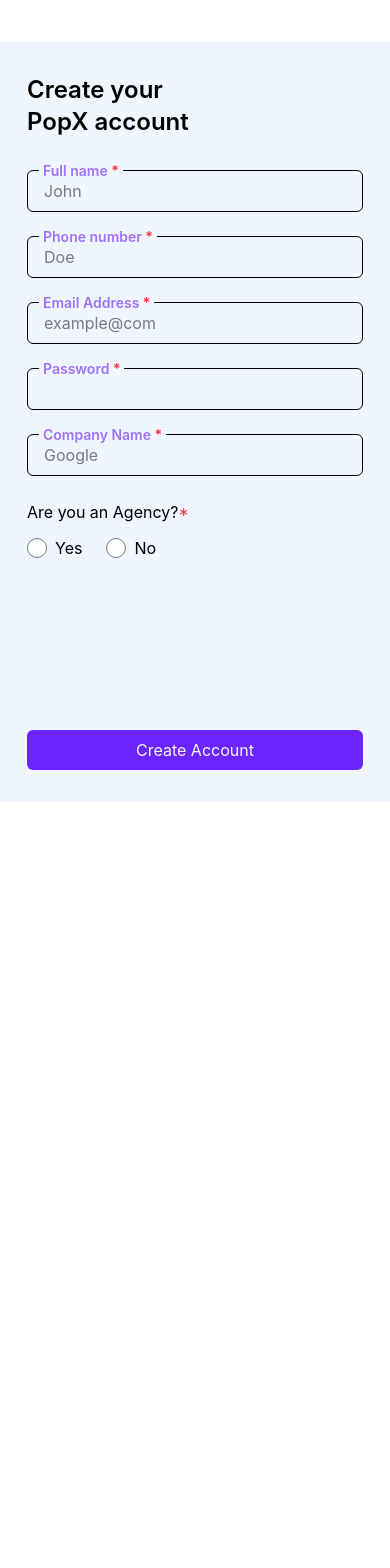
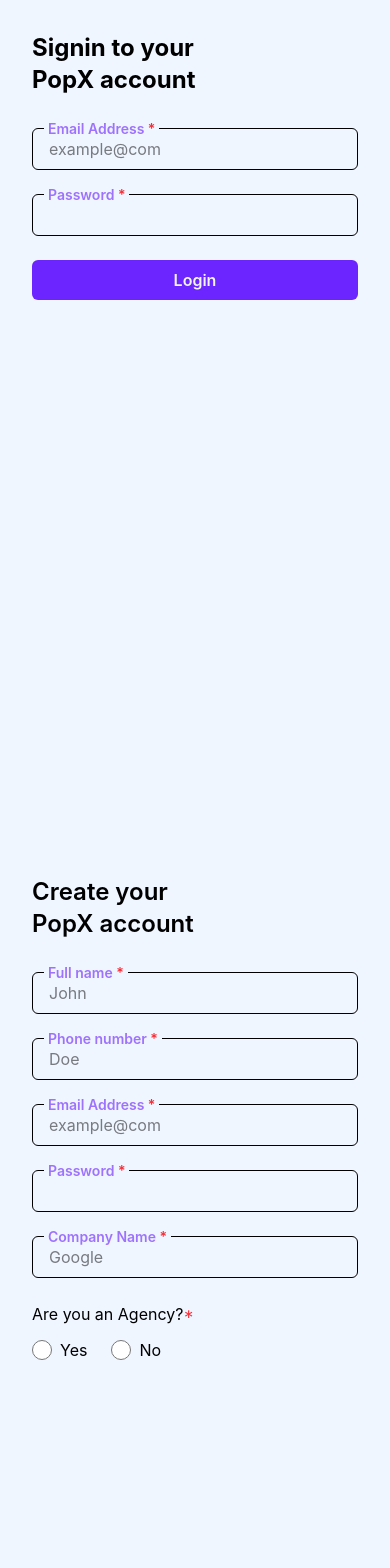
Before and after one commit to codamee/educase-assignment-reactjs, a React (Vite) app: page / in a window 390 px wide. Shown: the top 1568 px of the page. Before the commit the page ends 844 px from the top, so only its background shows below. Built offline with nearby package versions, Linux system fonts and the light colour scheme.

Commit message:
feat : add the mobile responsviness for create and sigin pages

```diff
--- a/src/App.jsx
+++ b/src/App.jsx
@@ -1,6 +1,8 @@
 import { useState } from 'react'
 import Welcome from './components/welcome'
 import Signin from './components/Signin'
+import Create from './components/Create'
+
 
 function App() {
   const [count, setCount] = useState(0)
@@ -8,7 +10,8 @@
   return (
     <>
       {/* <Welcome /> */}
-      <Signin/>
+      <Signin />
+      <Create/>
     </>
   )
 }
--- a/src/components/Create.jsx
+++ b/src/components/Create.jsx
@@ -2,7 +2,49 @@
 
 const Create = () => {
   return (
-    <div>Create</div>
+    <div className='h-screen flex flex-col justify-center items-center'>
+            <div className=' w-full bg-blue-50 h-full xl:h-[90%] flex flex-col justify-between gap-10 p-8 sm:rounded-xl'>
+                <div className='flex flex-col gap-8'>
+                    <h2 className='text-2xl w-1/2 font-semibold'>Create your PopX account</h2>
+                    <form action="" className='flex flex-col gap-6 '>
+                        <div className='relative'>
+                            <label htmlFor="fullname" className='text-[#9e72fc] text-[14px] -top-2.5 left-3 font-semibold absolute bg-blue-50 px-1'>Full name <span className='text-red-500 '>*</span></label>
+                            <input className='border px-4 py-2 w-full rounded-md' type="text" name="fullname" id="fullname" required placeholder='John' />
+                        </div>
+                        <div className='relative'>
+                            <label htmlFor="phno" className='text-[#9e72fc] text-[14px] -top-2.5 left-3 font-semibold absolute bg-blue-50 px-1'>Phone number <span className='text-red-500 '>*</span></label>
+                            <input className='border px-4 py-2 w-full rounded-md' type="tel" name="phno" id="phno" required placeholder='Doe' />
+                        </div>
+                        <div className='relative'>
+                            <label htmlFor="email" className='text-[#9e72fc] text-[14px] -top-2.5 left-3 font-semibold absolute bg-blue-50 px-1'>Email Address <span className='text-red-500 '>*</span></label>
+                            <input className='border px-4 py-2 w-full rounded-md' type="email" name="email" id="email" required placeholder='example@com' />
+                        </div>
+                        <div className='relative'>
+                            <label htmlFor="password" className='text-[#9e72fc] text-[14px] -top-2.5 left-3 font-semibold absolute bg-blue-50 px-1'>Password <span className='text-red-500 '>*</span></label>
+                            <input className='border px-4 py-2 w-full rounded-md' type="password" name="password" id="password" required  />
+                        </div>
+                        <div className='relative'>
+                            <label htmlFor="company" className='text-[#9e72fc] text-[14px] -top-2.5 left-3 font-semibold absolute bg-blue-50 px-1'>Company Name <span className='text-red-500 '>*</span></label>
+                            <input className='border px-4 py-2 w-full rounded-md' type="text" name="company" id="company" required placeholder='Google' />
+                        </div>
+                        <div className='flex flex-col gap-3'>
+                            <p>Are you an Agency?<span className='text-red-500'>*</span></p>
+                            <div className='flex  gap-6'>
+                                <div className='flex gap-2 cursor-pointer'>
+                                    <input type="radio" name="agency" id="yes" className='w-5 ' />
+                                    <label htmlFor="yes" className='cursor-pointer'>Yes</label>
+                                </div>
+                                <div className='flex gap-2 cursor-pointer'>
+                                    <input type="radio" name="agency" id="no" className='w-5 ' />
+                                    <label htmlFor="no" className='cursor-pointer'>No</label>
+                                </div>
+                            </div>
+                        </div>
+                    </form>
+                </div>
+                <button  className='px-4 py-2 rounded-md text-slate-100  bg-[#6c25ff] cursor-pointer font-semibold'>Create Account</button>
+            </div>
+        </div>
   )
 }
 
--- a/src/components/Signin.jsx
+++ b/src/components/Signin.jsx
@@ -3,46 +3,23 @@
 const Signin = () => {
     return (
         <div className='h-screen flex flex-col justify-center items-center'>
-            <div className=' w-100 bg-blue-50 h-[90%] flex flex-col justify-between gap-10 p-8 sm:rounded-xl'>
+            <div className='w-full bg-blue-50 h-full xl:h-[90%] flex flex-col justify-between gap-10 p-8 sm:rounded-xl'>
                 <div className='flex flex-col gap-8'>
-                    <h2 className='text-2xl w-1/2 font-semibold'>Create your PopX account</h2>
+                    <h2 className='text-2xl text w-[60%] font-bold'>Signin to  your PopX account</h2>
                     <form action="" className='flex flex-col gap-6 '>
-                        <div className='relative'>
-                            <label htmlFor="fullname" className='text-[#9e72fc] text-[14px] -top-2.5 left-3 font-semibold absolute bg-blue-50 px-1'>Full name <span className='text-red-500 '>*</span></label>
-                            <input className='border px-4 py-2 w-full rounded-md' type="text" name="fullname" id="fullname" required placeholder='John' />
-                        </div>
-                        <div className='relative'>
-                            <label htmlFor="phno" className='text-[#9e72fc] text-[14px] -top-2.5 left-3 font-semibold absolute bg-blue-50 px-1'>Phone number <span className='text-red-500 '>*</span></label>
-                            <input className='border px-4 py-2 w-full rounded-md' type="tel" name="phno" id="phno" required placeholder='Doe' />
-                        </div>
+
                         <div className='relative'>
                             <label htmlFor="email" className='text-[#9e72fc] text-[14px] -top-2.5 left-3 font-semibold absolute bg-blue-50 px-1'>Email Address <span className='text-red-500 '>*</span></label>
                             <input className='border px-4 py-2 w-full rounded-md' type="email" name="email" id="email" required placeholder='example@com' />
                         </div>
                         <div className='relative'>
                             <label htmlFor="password" className='text-[#9e72fc] text-[14px] -top-2.5 left-3 font-semibold absolute bg-blue-50 px-1'>Password <span className='text-red-500 '>*</span></label>
-                            <input className='border px-4 py-2 w-full rounded-md' type="password" name="password" id="password" required  />
+                            <input className='border px-4 py-2 w-full rounded-md' type="password" name="password" id="password" minLength="3" required />
                         </div>
-                        <div className='relative'>
-                            <label htmlFor="company" className='text-[#9e72fc] text-[14px] -top-2.5 left-3 font-semibold absolute bg-blue-50 px-1'>Company Name <span className='text-red-500 '>*</span></label>
-                            <input className='border px-4 py-2 w-full rounded-md' type="text" name="company" id="company" required placeholder='Google' />
-                        </div>
-                        <div className='flex flex-col gap-3'>
-                            <p>Are you an Agency?<span className='text-red-500'>*</span></p>
-                            <div className='flex  gap-6'>
-                                <div className='flex gap-2 cursor-pointer'>
-                                    <input type="radio" name="agency" id="yes" className='w-5 ' />
-                                    <label htmlFor="yes" className='cursor-pointer'>Yes</label>
-                                </div>
-                                <div className='flex gap-2 cursor-pointer'>
-                                    <input type="radio" name="agency" id="no" className='w-5 ' />
-                                    <label htmlFor="no" className='cursor-pointer'>No</label>
-                                </div>
-                            </div>
-                        </div>
+
+                        <button className='px-4 py-2 rounded-md text-slate-100 font-semibold  bg-[#6c25ff] cursor-pointer'>Login</button>
                     </form>
                 </div>
-                <button  className='px-4 py-2 rounded-md text-slate-100  bg-[#6c25ff] cursor-pointer'>Create Account</button>
             </div>
         </div>
     )
```
